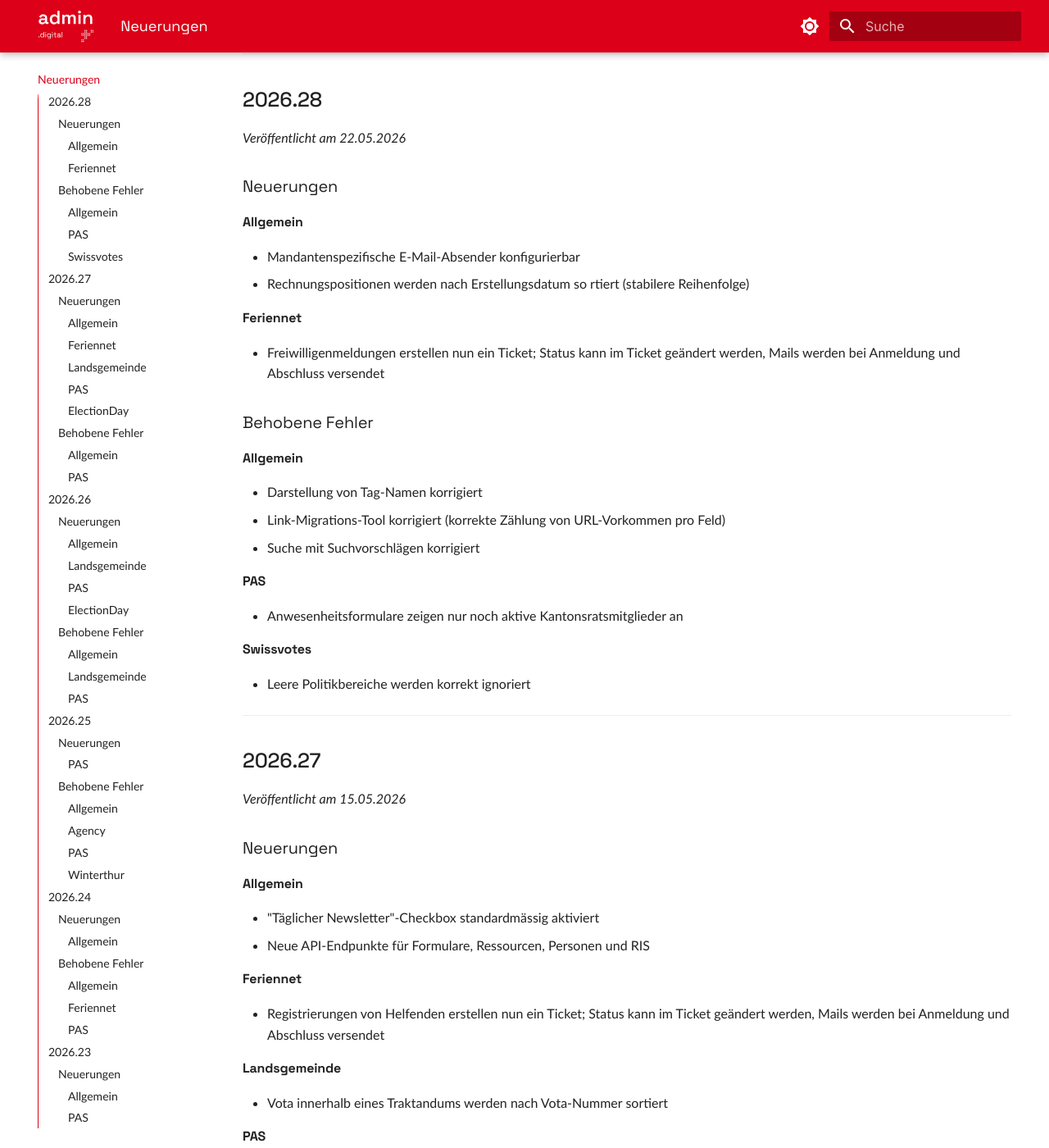
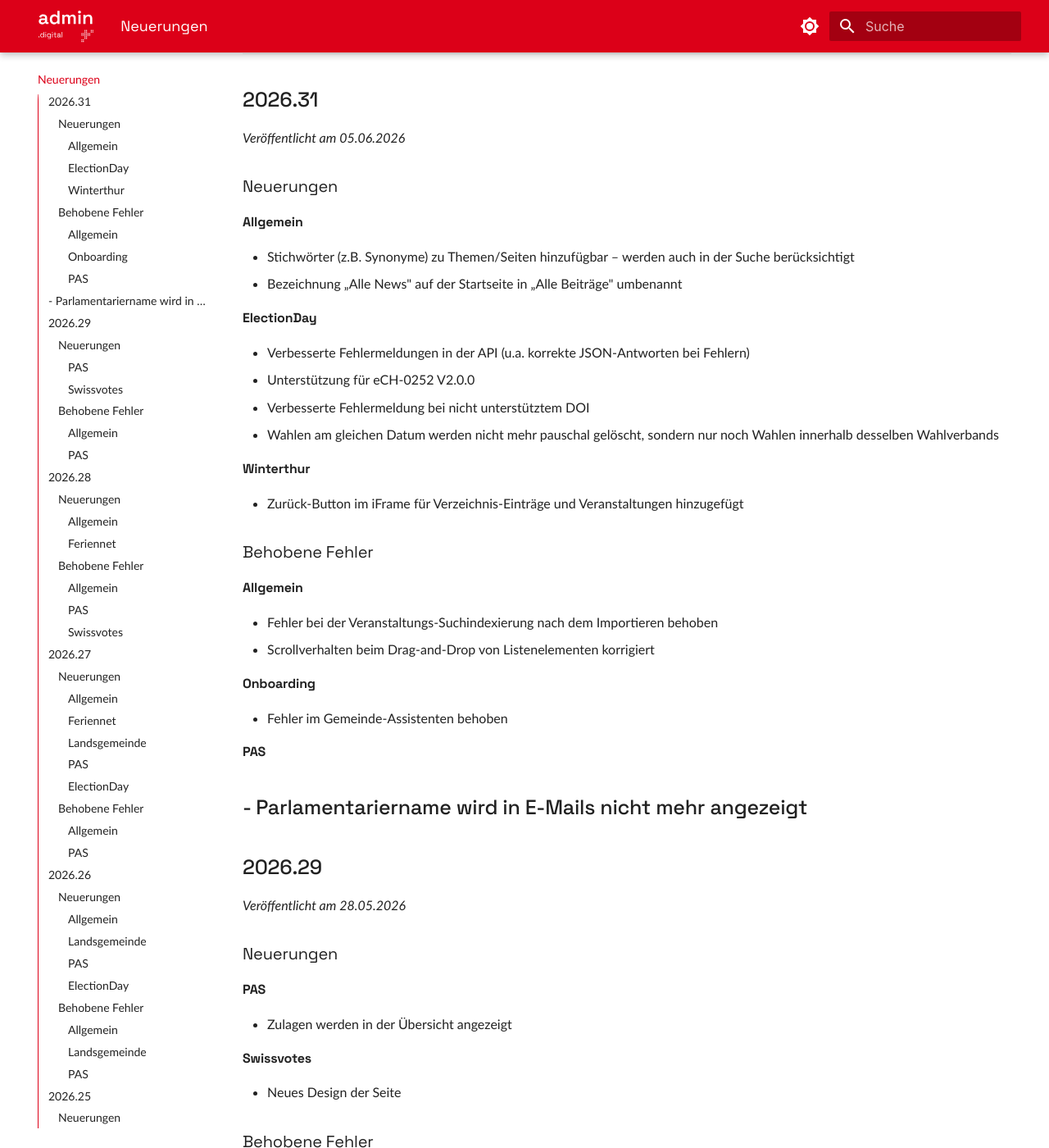
Before and after one commit to seantis/docs-admin-digital, an MkDocs documentation site: the page built from content/neuerungen/index.md, in a window 1280 px wide and 1400 px high, scrolled down 324 px. Shown: the whole window at 82% size. Built offline with MkDocs 1.6.1 and Material for MkDocs 9.7.7, drawn with Linux system fonts in a browser that asks for light colours; some of the changed text lies outside the part shown.

Commit message:
Add release notes

```diff
--- a/content/neuerungen/index.md
+++ b/content/neuerungen/index.md
@@ -7,7 +7,56 @@ description: Aktuelle Änderungen und neue Funktionen von admin.digital
 
 !!! tip "Komplettes Changelog"
     Entwickler:innen können hier das komplette technische Changelog nachlesen: [CHANGES.md auf GitHub](https://github.com/OneGov/onegov-cloud/blob/master/CHANGES.md)
+---
+## 2026.31
+*Veröffentlicht am 05.06.2026*
 
+### Neuerungen
+
+#### Allgemein
+- Stichwörter (z.B. Synonyme) zu Themen/Seiten hinzufügbar – werden auch in der Suche berücksichtigt
+- Bezeichnung „Alle News" auf der Startseite in „Alle Beiträge" umbenannt
+
+#### ElectionDay
+- Verbesserte Fehlermeldungen in der API (u.a. korrekte JSON-Antworten bei Fehlern)
+- Unterstützung für eCH-0252 V2.0.0
+- Verbesserte Fehlermeldung bei nicht unterstütztem DOI
+- Wahlen am gleichen Datum werden nicht mehr pauschal gelöscht, sondern nur noch Wahlen innerhalb desselben Wahlverbands
+
+#### Winterthur
+- Zurück-Button im iFrame für Verzeichnis-Einträge und Veranstaltungen hinzugefügt
+
+### Behobene Fehler
+
+#### Allgemein
+- Fehler bei der Veranstaltungs-Suchindexierung nach dem Importieren behoben
+- Scrollverhalten beim Drag-and-Drop von Listenelementen korrigiert
+
+#### Onboarding
+- Fehler im Gemeinde-Assistenten behoben
+
+#### PAS
+- Parlamentariername wird in E-Mails nicht mehr angezeigt
+---
+## 2026.29
+*Veröffentlicht am 28.05.2026*
+
+### Neuerungen
+
+#### PAS
+- Zulagen werden in der Übersicht angezeigt
+
+#### Swissvotes
+- Neues Design der Seite
+
+### Behobene Fehler
+
+#### Allgemein
+- Fehler behoben, bei dem abgebrochene Transaktionen fälschlicherweise Erfolgsmeldungen auslösen konnten
+
+#### PAS
+- Sperrung nach Abschluss eines Abrechnungslaufs wird wieder korrekt verhindert
+- E-Mail-Inhalt und verwendetes Datum in E-Mails korrigiert
 ---
 
 ## 2026.28
```
